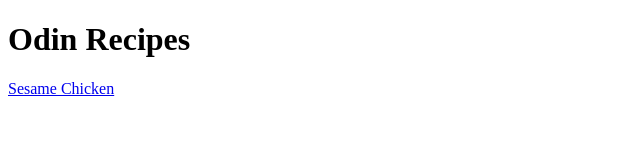
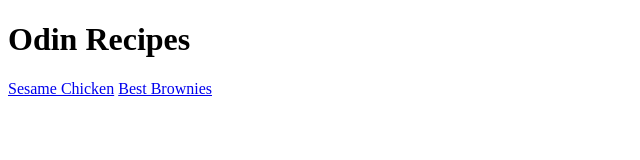
Before and after one commit to FacelessJim/odin-recipes, a plain HTML site: page index.html in a window 1280 px wide. Shown: the whole page, without its empty margins (0-640 px from the left). Drawn offline with Linux system fonts and the light colour scheme.

Commit message:
Add brownie recipe html reorg links into unordlist

```diff
--- a/index.html
+++ b/index.html
@@ -8,5 +8,6 @@
 <body>
     <h1>Odin Recipes</h1>
     <a href="/recipes/sesame-chicken.html">Sesame Chicken</a>
+    <a href="/recipes/brownies.html">Best Brownies</a>
 </body>
 </html>
```
Also changed, not shown: recipes/brownies.html (added), recipes/images/brownies.jpg (added).
